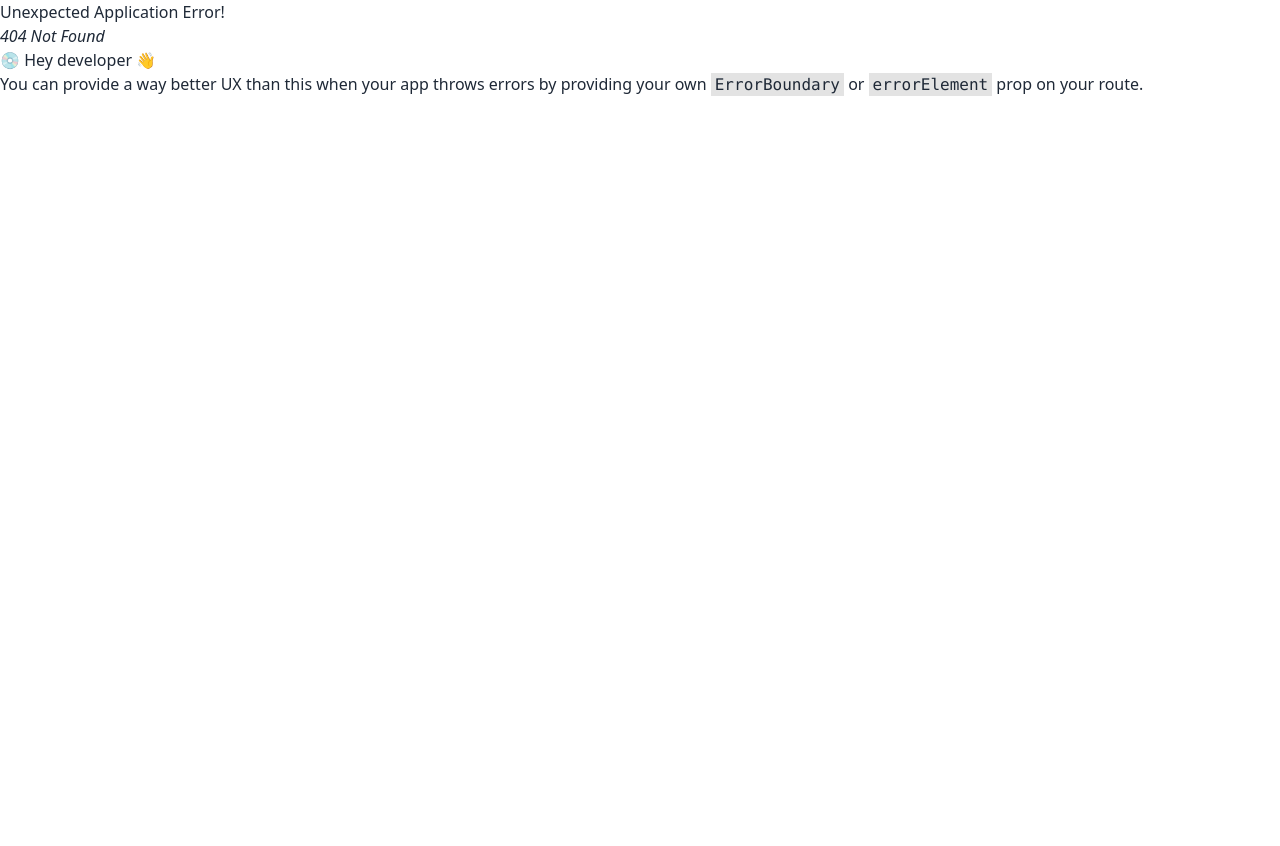
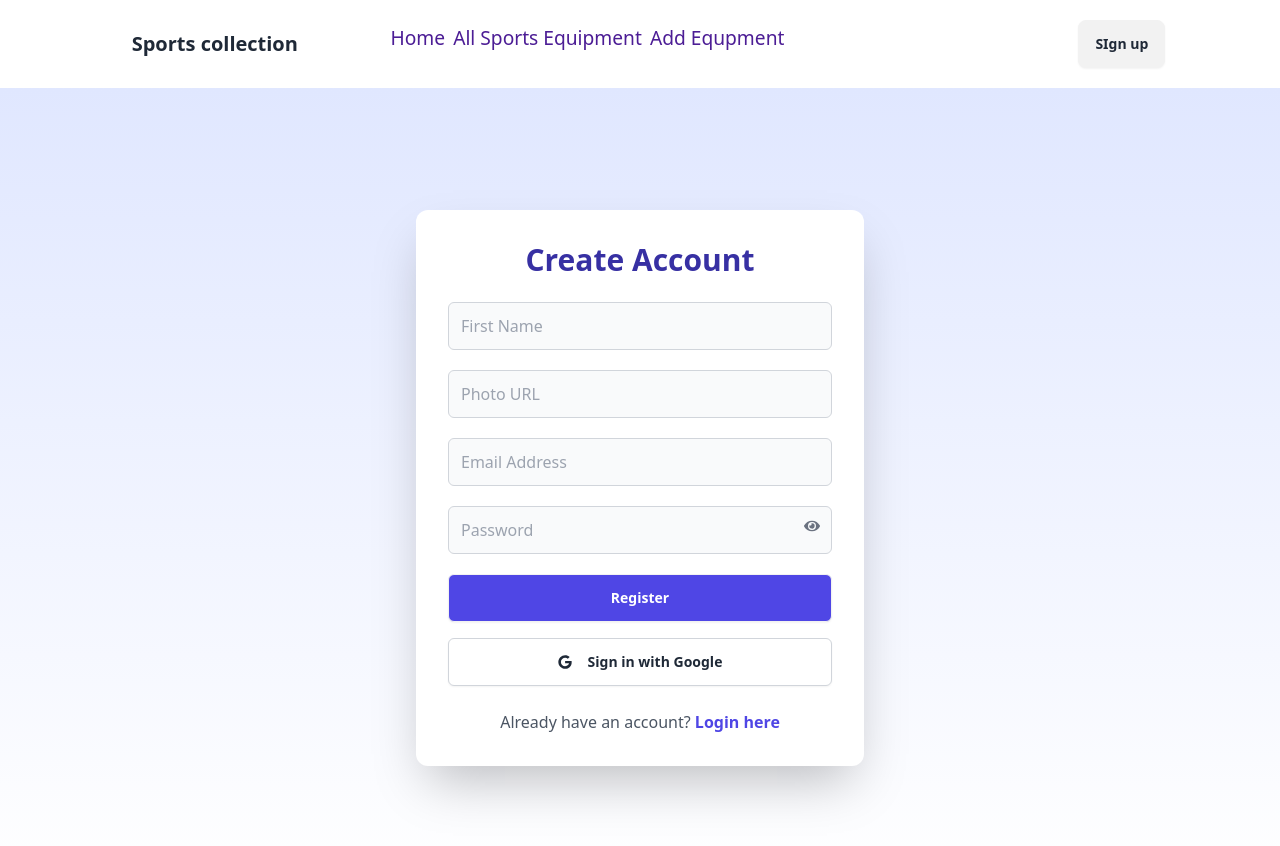
Before and after one commit to Sakib-01/Game-gear-client, a React (Vite) app: page /auth/signup in a window 1280 px wide. Before the commit this address had no page. Shown: the top 846 px of the page. Before the commit the page ends 800 px from the top, so only its background shows below. Built offline with nearby package versions, Linux system fonts and the light colour scheme.

Commit message:
firebase setup

```diff
--- a/package.json
+++ b/package.json
@@ -15,6 +15,7 @@
     "react": "^18.3.1",
     "react-dom": "^18.3.1",
     "react-hot-toast": "^2.4.1",
+    "react-icons": "^5.4.0",
     "react-router-dom": "^7.0.2",
     "sort-by": "^1.2.0",
     "sweetalert2": "^11.14.5",
--- /dev/null
+++ b/src/components/AuthLayout/Auth.jsx
@@ -0,0 +1,14 @@
+import React from "react";
+import { Outlet } from "react-router-dom";
+import Navbar from "../Navbar/Navbar";
+
+const Auth = () => {
+  return (
+    <div>
+      <Navbar></Navbar>
+      <Outlet></Outlet>
+    </div>
+  );
+};
+
+export default Auth;
--- a/src/components/Navbar/Navbar.jsx
+++ b/src/components/Navbar/Navbar.jsx
@@ -14,12 +14,6 @@ const Navbar = () => {
 
       <NavLink
         className={({ isActive }) => (isActive ? "active mr-2" : "mr-2")}
-      >
-        Sign up
-      </NavLink>
-
-      <NavLink
-        className={({ isActive }) => (isActive ? "active mr-2" : "mr-2")}
         to="/allequipments"
       >
         All Sports Equipment
@@ -29,6 +23,13 @@ const Navbar = () => {
         to="/addequipment"
       >
         Add Equpment
+      </NavLink>
+
+      <NavLink
+        className={({ isActive }) => (isActive ? "active mr-2" : "mr-2")}
+        to="/auth/signup"
+      >
+        Sign up
       </NavLink>
     </>
   );
--- /dev/null
+++ b/src/components/Providers/AuthProvider.jsx
@@ -0,0 +1,17 @@
+import React, { createContext, useState } from "react";
+export const AuthContext = createContext();
+
+const AuthProvider = ({ children }) => {
+  const [user, setUser] = useState(null);
+  const [loading, setLoading] = useState(true);
+
+  const authInfo = {
+    user,
+    loading,
+  };
+  return (
+    <AuthContext.Provider value={authInfo}>{children}</AuthContext.Provider>
+  );
+};
+
+export default AuthProvider;
--- /dev/null
+++ b/src/components/Signup/Signup.jsx
@@ -0,0 +1,97 @@
+import React, { useState } from "react";
+import { FaEye, FaEyeSlash, FaGoogle } from "react-icons/fa";
+import { Link } from "react-router-dom";
+
+const Signup = () => {
+  const [showPassword, setShowPassword] = useState(false);
+  const togglePasswordVisibility = () => setShowPassword(!showPassword);
+  const handleSubmit = (e) => {
+    e.preventDefault();
+    const name = e.target.name.value;
+    const photo = e.target.photo.value;
+    const email = e.target.email.value;
+    const password = e.target.password.value;
+    const newUser = { name, photo, email, password };
+    console.log(newUser);
+  };
+  return (
+    <div
+      onSubmit={handleSubmit}
+      className="flex justify-center items-center min-h-screen bg-gradient-to-b from-indigo-100 to-white"
+    >
+      <div className="bg-white w-full max-w-md p-8 rounded-xl shadow-2xl">
+        <h2 className="text-3xl font-semibold text-center text-indigo-800 mb-6">
+          Create Account
+        </h2>
+        <form className="space-y-5">
+          <div className="form-control">
+            <input
+              type="text"
+              placeholder="First Name"
+              name="name"
+              className="input input-bordered w-full bg-gray-50 text-gray-800 rounded-md p-3 border border-gray-300 focus:border-indigo-500"
+              required
+            />
+          </div>
+          <div className="form-control">
+            <input
+              type="text"
+              placeholder="Photo URL"
+              name="photo"
+              className="input input-bordered w-full bg-gray-50 text-gray-800 rounded-md p-3 border border-gray-300 focus:border-indigo-500"
+              required
+            />
+          </div>
+          <div className="form-control">
+            <input
+              type="email"
+              placeholder="Email Address"
+              name="email"
+              className="input input-bordered w-full bg-gray-50 text-gray-800 rounded-md p-3 border border-gray-300 focus:border-indigo-500"
+              required
+            />
+          </div>
+          <div className="form-control relative">
+            <input
+              type={showPassword ? "text" : "password"}
+              placeholder="Password"
+              name="password"
+              className="input input-bordered w-full bg-gray-50 text-gray-800 rounded-md p-3 pr-10 border border-gray-300 focus:border-indigo-500"
+              required
+            />
+            <button
+              type="button"
+              onClick={togglePasswordVisibility}
+              className="absolute top-3 right-3 text-gray-500"
+            >
+              {showPassword ? <FaEyeSlash /> : <FaEye />}
+            </button>
+          </div>
+          <div className="flex flex-col items-center justify-center mt-6 space-y-4">
+            <button
+              type="submit"
+              className="btn bg-indigo-600 w-full text-white font-semibold py-2 rounded-md hover:bg-indigo-700 transition"
+            >
+              Register
+            </button>
+            <button
+              //   onClick={handleGoogleSignin}
+              type="button"
+              className="btn bg-white text-gray-800 w-full flex items-center justify-center border border-gray-300 rounded-md hover:bg-gray-100 transition"
+            >
+              <FaGoogle className="mr-2" /> Sign in with Google
+            </button>
+          </div>
+        </form>
+        <p className="text-center text-gray-600 mt-6">
+          Already have an account?{" "}
+          <Link to="/auth" className="text-indigo-600 font-semibold">
+            Login here
+          </Link>
+        </p>
+      </div>
+    </div>
+  );
+};
+
+export default Signup;
--- /dev/null
+++ b/src/components/firebase/firebase.config.js
@@ -0,0 +1,22 @@
+// Import the functions you need from the SDKs you need
+import { initializeApp } from "firebase/app";
+import { getAuth } from "firebase/auth";
+
+// TODO: Add SDKs for Firebase products that you want to use
+// https://firebase.google.com/docs/web/setup#available-libraries
+
+// Your web app's Firebase configuration
+const firebaseConfig = {
+  apiKey: "AIzaSyAxGSAoUwhDsPoOa0HidwPC5AyfWHhcWBA",
+  authDomain: "sports-shop-9446e.firebaseapp.com",
+  projectId: "sports-shop-9446e",
+  storageBucket: "sports-shop-9446e.firebasestorage.app",
+  messagingSenderId: "274063067841",
+  appId: "1:274063067841:web:d98adb84dff75e962be240",
+};
+
+// Initialize Firebase
+const app = initializeApp(firebaseConfig);
+
+// Initialize Firebase Authentication and get a reference to the service
+const auth = getAuth(app);
```
Also changed, not shown: src/main.jsx (+16 -1 lines), 1 other file (tests, documents, lock files or other folders).
